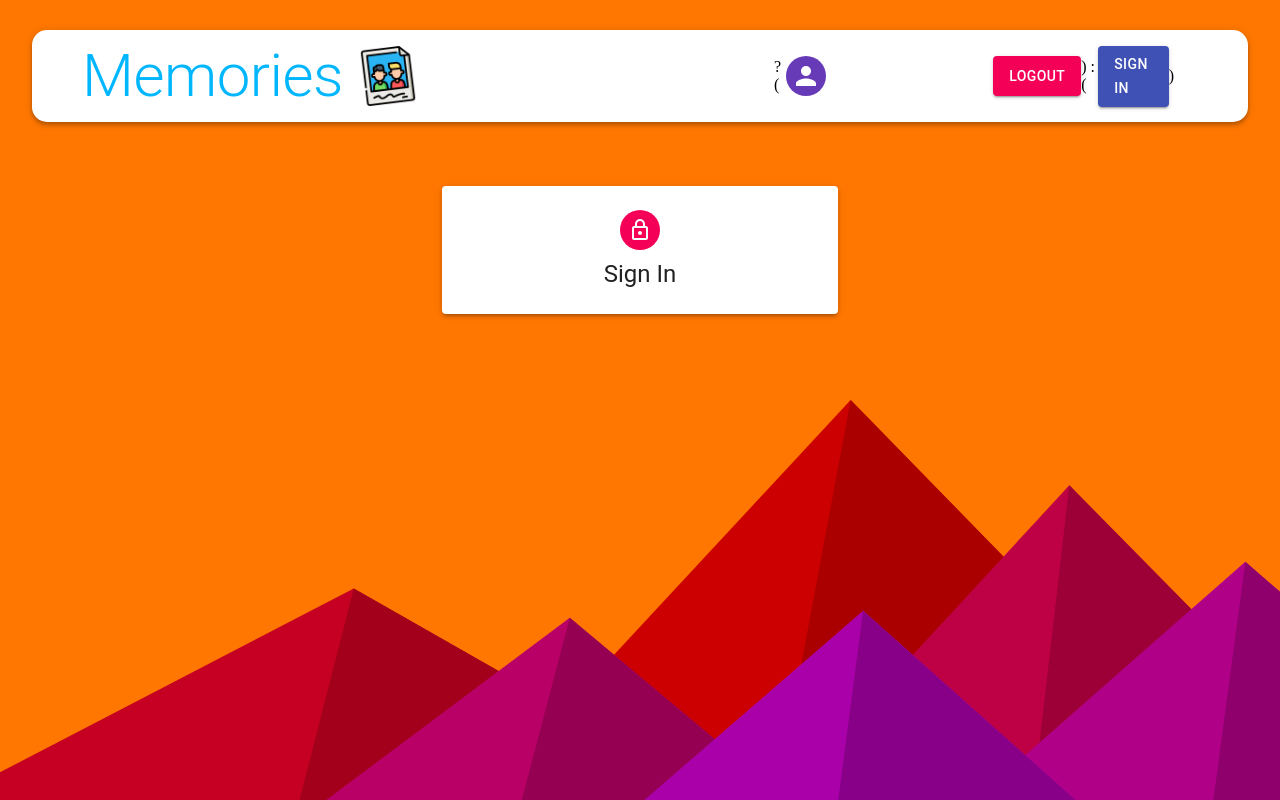
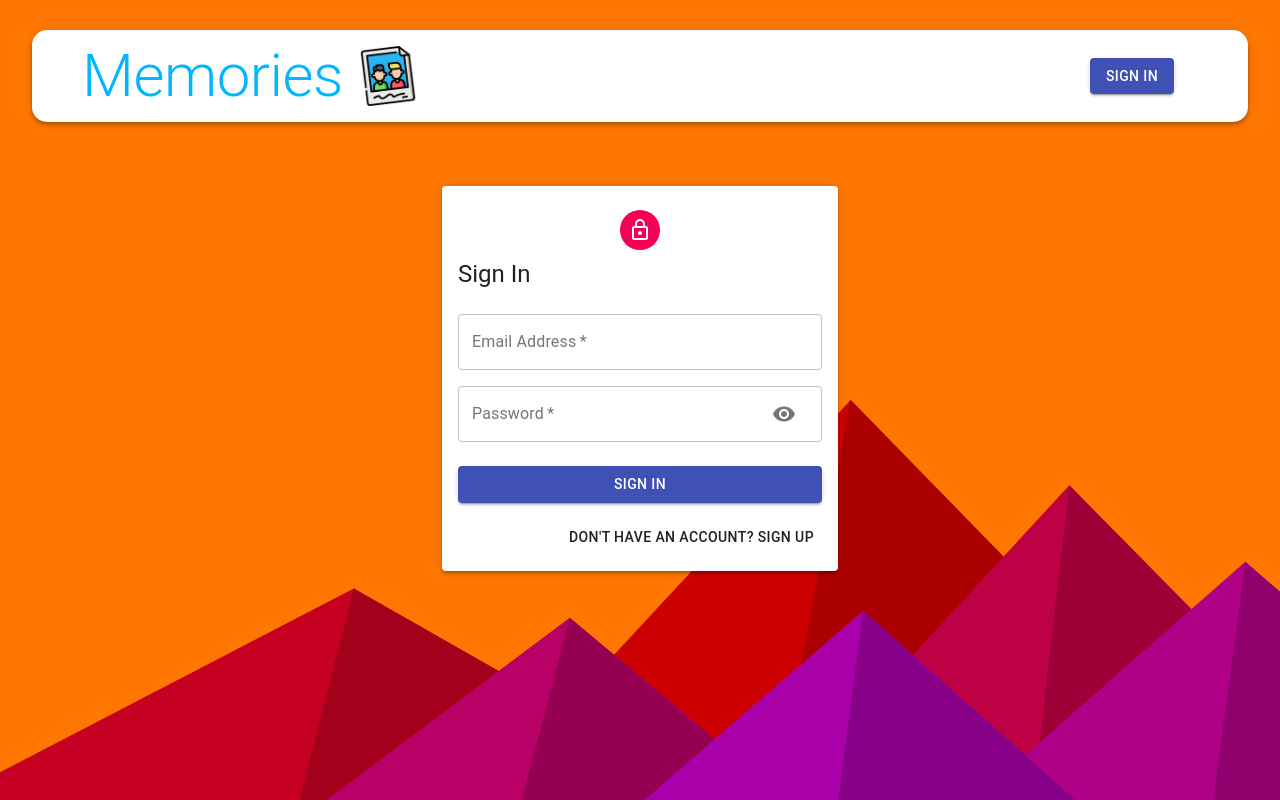
Before and after one commit to cemkgrbz/memories-social-app-mern, a React (Create React App) app in the folder client/: page /auth in a window 1280 px wide. Built offline with nearby package versions, Linux system fonts and the light colour scheme.

Commit message:
fixed some bugs about login client side

```diff
--- a/client/src/components/Auth/Auth.js
+++ b/client/src/components/Auth/Auth.js
@@ -1,4 +1,4 @@
-import React from 'react'
+import React, { useState } from 'react'
 import { Avatar, Button, Paper, Grid, Typography, Container, TextField } from "@material-ui/core";
 import useStyles from './styles'
 import LockOutlinedIcon from "@material-ui/icons/LockOutlined"
@@ -7,9 +7,11 @@ import Input from './Input'
 const Auth = () => {
 
     const classes = useStyles()
+    const [showPassword, setShowPassword] = useState(false)
+
+    const [isSignup, setIsSignup] = useState(false)
 
     const state = null;
-    const isSignup = false;
 
     const handleChange = () => {
 
@@ -18,29 +20,53 @@ const Auth = () => {
 
     }
 
+    const handleShowPassword = () => {
+        setShowPassword((prev) => !prev)
+    }
+
+    const switchMode = () => {
+        setIsSignup((prev) => !prev)
+        handleShowPassword(false)
+    }
+
   return (
+
     <Container component="main" maxWidth="xs">
         <Paper className={classes.paper} elevation={3}>
             <Avatar className={classes.avatar}>
                 <LockOutlinedIcon />
             </Avatar>
-            <Typography variant="h5">{isSignup ? 'Sign Un' : 'Sign In'}
+            <Typography variant="h5">
+                {isSignup ? 'Sign Up' : 'Sign In'}
                 <form className={classes.form} onSubmit={handleSubmit}>
                     <Grid container spacing={2}>
                         {
                             isSignup && (
                                 <>
-                                    <Grid xs={6} md={12}>
                                         <Input name="firstName" label="First Name" handleChange={handleChange} autoFocus half/>
-                                    </Grid>
-                                    <Grid xs={6} md={12}>
                                         <Input name="firstName" label="First Name" handleChange={handleChange} half />
-                                    </Grid>
                                 </>
+
                             )
                         }
+
+                        <Input name="email" label="Email Address" handleChange={handleChange} type="email" />
+                        <Input name="password" label="Password" handleChange={handleChange} type={showPassword ? "text" : "password"} handleShowPassword={handleShowPassword}/>
+                        { isSignup && <Input name="confirmPassword" label="Repeat Password" handleChange={handleChange} type="password"/>}
+                    </Grid>
+                    <Button type="submit" fullWidth variant="contained" color="primary" className={classes.submit}>
+                        {isSignup ? 'Sign Up' : 'Sign In'}
+                    </Button>
+                    <Grid container justify="flex-end">
+                        <Grid item>
+                            <Button onClick={switchMode}>
+                                { isSignup ? "Already have an account? Sign In" : "Don't have an account? Sign up"}
+                            </Button>
+                        </Grid>
                     </Grid>
                 </form>
+
+
             </Typography>
         </Paper>
     </Container>
@@ -49,4 +75,4 @@ const Auth = () => {
 
 export default Auth
 
-// 3.02
+// 3.12
--- a/client/src/components/Auth/Input.js
+++ b/client/src/components/Auth/Input.js
@@ -1,5 +1,5 @@
 import React from 'react'
-import { Grid, Typography, InputAdornment, IconButton, Icon } from "@material-ui/core";
+import { Grid, Typography, InputAdornment, IconButton, Icon, TextField } from "@material-ui/core";
 import Visibility from "@material-ui/icons/Visibility"
 import VisibilityOff from "@material-ui/icons/VisibilityOff"
 
--- a/client/src/components/Navbar/Navbar.js
+++ b/client/src/components/Navbar/Navbar.js
@@ -17,23 +17,24 @@ function Navbar() {
 
             </div>
             <Toolbar className={classes.toolbar}>
-                {/* {user}  */}
+                {user
                 ? (
                     <div className={classes.profile}>
                         <Avatar className={classes.purple}
-                        // alt={user.result.name}
-                        // src={user.result.imageUrl}
+                        alt={user.result.name}
+                        src={user.result.imageUrl}
                         >
-                        {/* {user.result.name.charAt(0)} */}
+                        {user.result.name.charAt(0)}
                             </Avatar>
                         <Typography className={classes.userName} variant="h6">
-                            {/* {user.result.name} */}
+                            {user.result.name}
                             </Typography>
                         <Button variant="contained" className={classes.logout} color="secondary">Logout</Button>
                     </div>
                 ) : (
                     <Button component={Link} to="/auth" variant="contained" color="primary">Sign In</Button>
                 )
+                }
             </Toolbar>
         </AppBar>
      );
```
